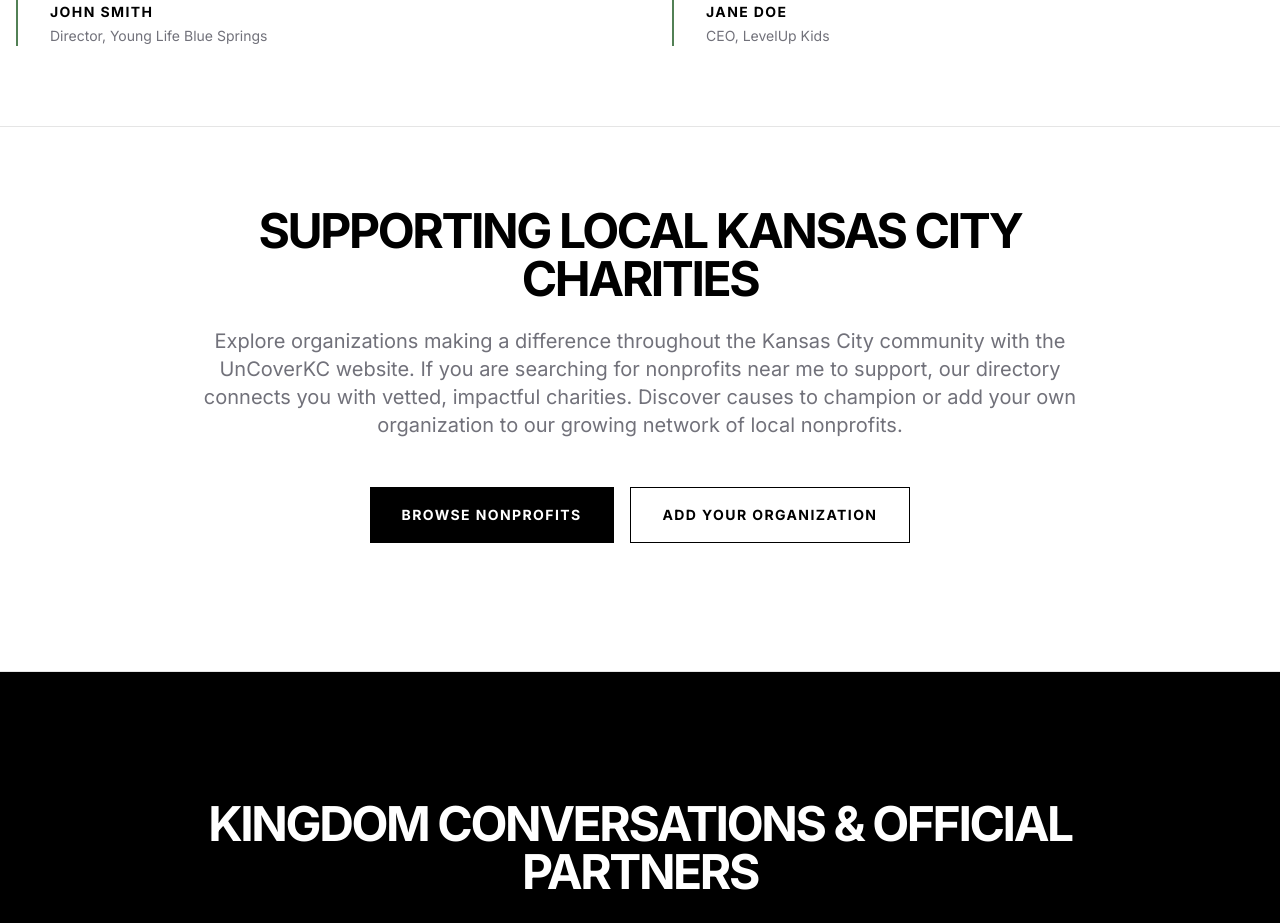
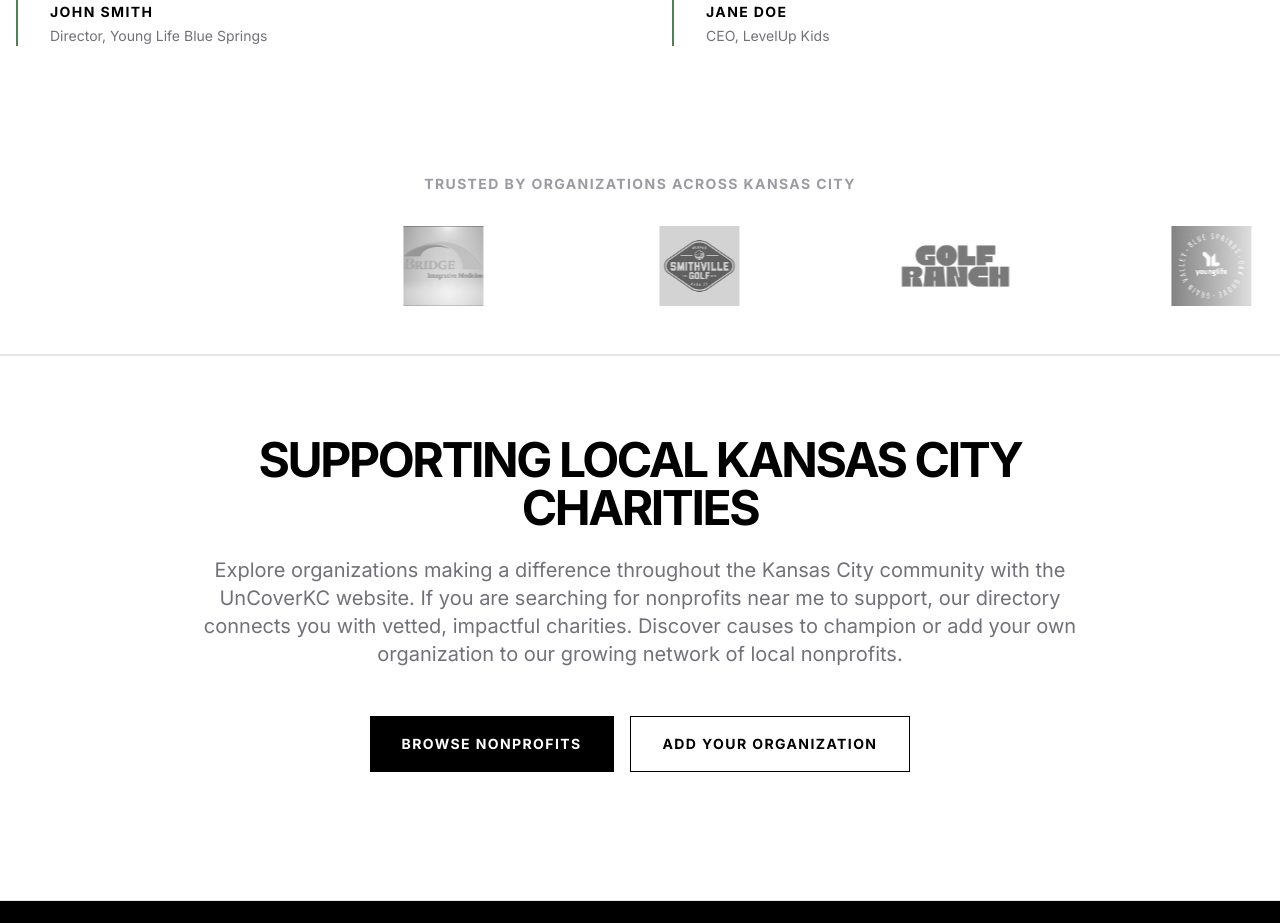
Before and after one commit to dhruvdk0803/hopping-parrot-dart, a Next.js app: page / in a window 1280 px wide. Shown: the part 4620-5543 px from the top of the page. Built offline with nearby package versions, Linux system fonts and the light colour scheme.

Commit message:
[dyad] Add rotating logo strip - wrote 3 file(s)

```diff
--- a/src/app/page.tsx
+++ b/src/app/page.tsx
@@ -9,6 +9,7 @@ import { NonprofitsPreview } from "@/components/landing/nonprofits-preview";
 import { MediaPreview } from "@/components/landing/media-preview";
 import { ShopPreview } from "@/components/landing/shop-preview";
 import { TestimonialsSection } from "@/components/landing/testimonials-section";
+import { LogoStrip } from "@/components/landing/logo-strip";
 import { CtaSection } from "@/components/landing/cta-section";
 import { OfficialPartnersPreview } from "@/components/landing/official-partners-preview";
 
@@ -23,6 +24,7 @@ export default function Home() {
         <EventsSection />
         <MembershipsPreview />
         <TestimonialsSection />
+        <LogoStrip />
         <NonprofitsPreview />
         <MediaPreview />
         <OfficialPartnersPreview />
--- /dev/null
+++ b/src/components/landing/logo-strip.tsx
@@ -0,0 +1,51 @@
+"use client";
+
+import Image from "next/image";
+
+const logos = [
+  { src: "/younglife-logo.jpeg", alt: "Young Life Blue Springs" },
+  { src: "/varsity-skate-logo.jpg", alt: "Varsity Skateboarding" },
+  { src: "/valor-ranch-logo.jpeg", alt: "Valor Ranch" },
+  { src: "/loading-golf-logo.png", alt: "Loading Golf" },
+  { src: "/bridge-integrative-logo.jpg", alt: "Bridge Integrative Medicine" },
+  { src: "/smithville-golf-logo.png", alt: "Smithville Golf" },
+  { src: "/golf-ranch-logo.jpg", alt: "Golf Ranch" },
+];
+
+export function LogoStrip() {
+  // Duplicate the logos array to create a seamless loop
+  // 4 sets ensure it's wide enough for ultra-wide screens to translate -50% seamlessly
+  const duplicatedLogos = [...logos, ...logos, ...logos, ...logos];
+
+  return (
+    <section className="py-12 bg-white border-b border-black/10 overflow-hidden">
+      <div className="container mx-auto px-4 mb-8 text-center">
+        <p className="text-xs sm:text-sm font-bold uppercase tracking-widest text-muted-foreground opacity-70">
+          Trusted by organizations across Kansas City
+        </p>
+      </div>
+
+      <div className="relative flex overflow-hidden group">
+        {/* Gradient masks for smooth fade on edges */}
+        <div className="absolute left-0 top-0 bottom-0 w-16 md:w-32 bg-gradient-to-r from-white to-transparent z-10 pointer-events-none"></div>
+        <div className="absolute right-0 top-0 bottom-0 w-16 md:w-32 bg-gradient-to-l from-white to-transparent z-10 pointer-events-none"></div>
+
+        <div className="flex w-max animate-marquee group-hover:[animation-play-state:paused] items-center">
+          {duplicatedLogos.map((logo, index) => (
+            <div
+              key={`${logo.alt}-${index}`}
+              className="mx-8 md:mx-12 relative h-16 md:h-20 w-32 md:w-40 flex-shrink-0"
+            >
+              <Image
+                src={logo.src}
+                alt={logo.alt}
+                fill
+                className="object-contain grayscale opacity-70 hover:grayscale-0 hover:opacity-100 transition-all duration-300 cursor-pointer"
+              />
+            </div>
+          ))}
+        </div>
+      </div>
+    </section>
+  );
+}
--- a/tailwind.config.ts
+++ b/tailwind.config.ts
@@ -70,11 +70,16 @@ export default {
   				to: {
   					height: '0'
   				}
-  			}
+  			},
+        'marquee': {
+          '0%': { transform: 'translateX(0%)' },
+          '100%': { transform: 'translateX(-50%)' }
+        }
   		},
   		animation: {
   			'accordion-down': 'accordion-down 0.2s ease-out',
-  			'accordion-up': 'accordion-up 0.2s ease-out'
+  			'accordion-up': 'accordion-up 0.2s ease-out',
+        'marquee': 'marquee 35s linear infinite'
   		}
   	}
   },
```
